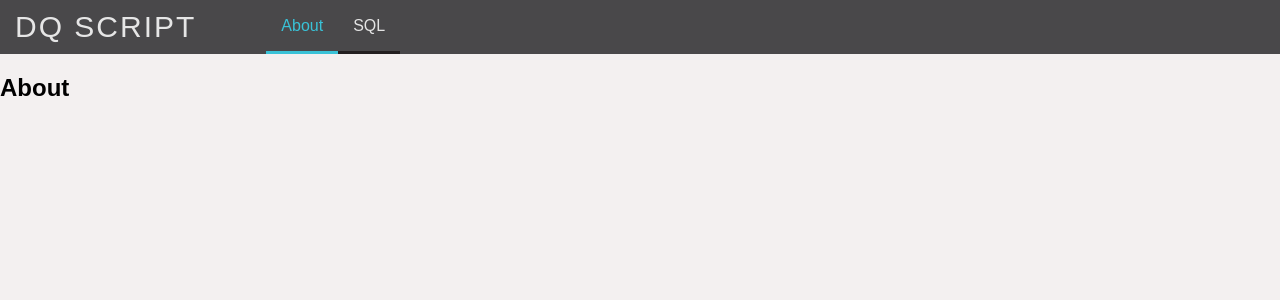
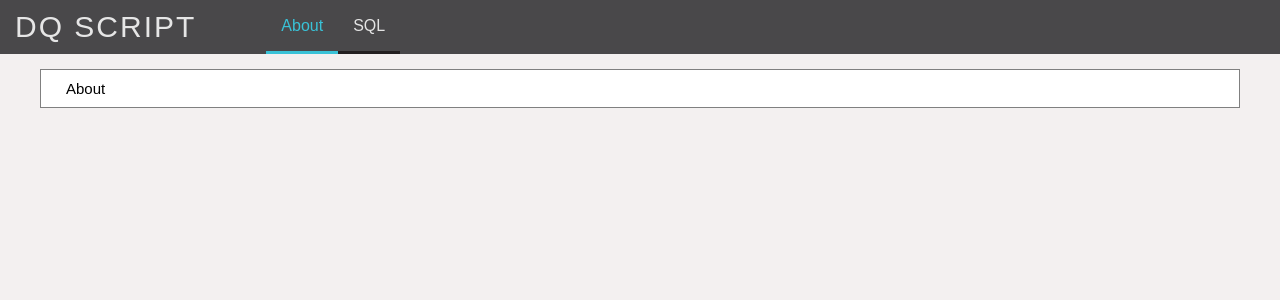
Before and after one commit to mazurkevichandrei/dqsql, a React (Create React App) app: page / in a window 1280 px wide. Shown: the top 300 px of the page. Built offline with nearby package versions, Linux system fonts and the light colour scheme.

Commit message:
about_page

```diff
--- a/src/Components/Pages/About/index.js
+++ b/src/Components/Pages/About/index.js
@@ -1,10 +1,15 @@
 import React from 'react';
 
+//Components
+import Main from '../../Styled/styledMain';
+import StyledSubTitle from '../../Styled/styledSubTitle';
 
 
 const About = () => {
     return(
-      <h1>About</h1>
+      <Main>
+        <StyledSubTitle>About</StyledSubTitle>
+      </Main>
     )
 }
 
```
